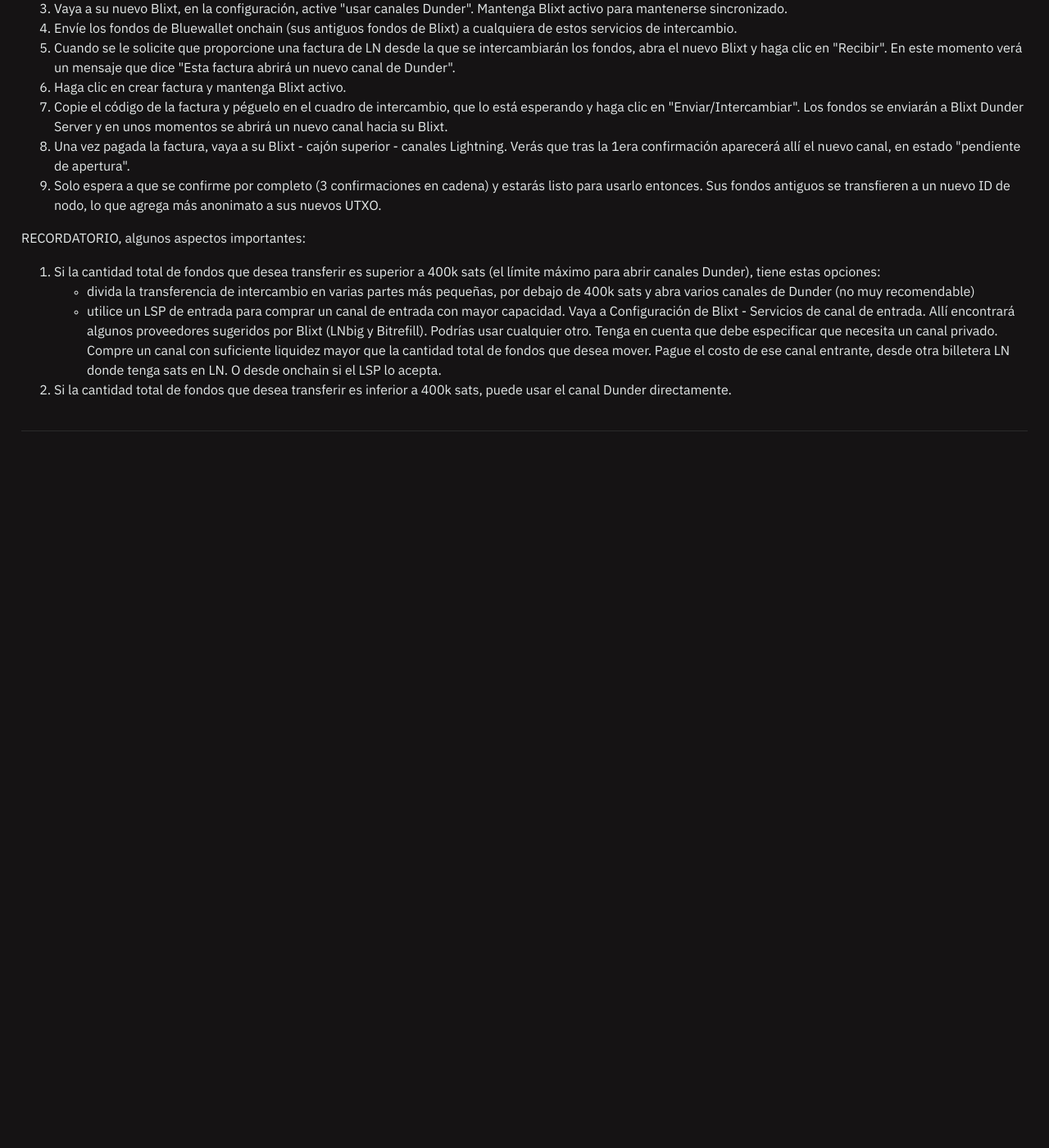
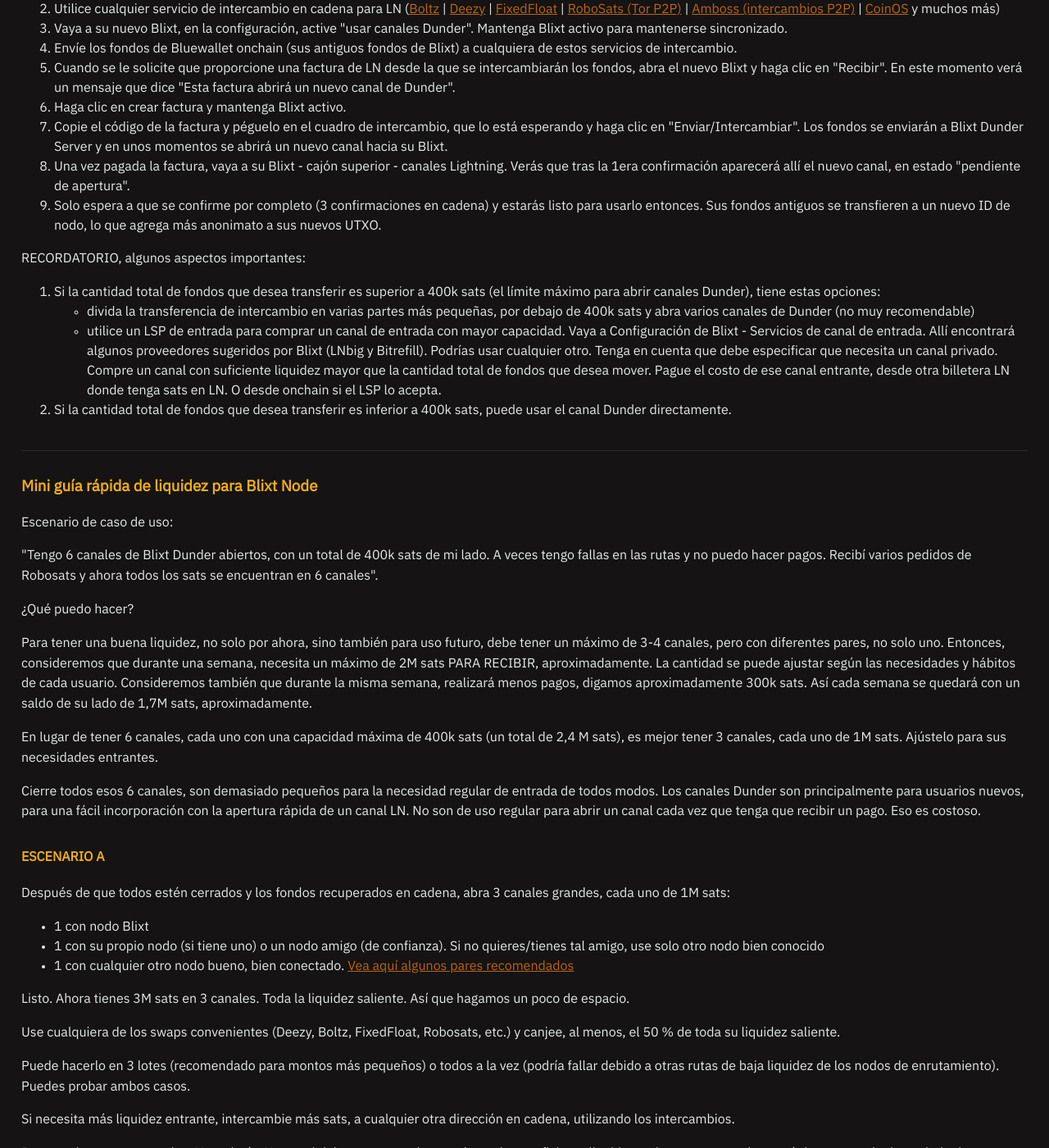
Before and after one commit to BlixtWallet/blixtwallet.github.io, a Jekyll site: the page built from guides_es.html, in a window 1280 px wide and 1400 px high, scrolled down 11406 px. Shown: the whole window at 82% size. Built offline with Jekyll 4.4.1, drawn with Linux system fonts in a browser that asks for light colours; before the commit the page ends 11943 px from its top, so only the background shows below that; some of the changed text lies outside the part shown.

Commit message:
add liquidity guide ES

```diff
--- a/guides_es.html
+++ b/guides_es.html
@@ -43,6 +43,7 @@
       <li><a href="#guia-swap">¿Cómo envío sats a direcciones onchain?</a></li>
       <li><a href="#guia-ism">¿Cómo usar Blixt como "Máquina de Gastos en Infraestructura" (ISM)?</a></li>
       <li><a href="#guia-wallet-viejo">¿Cómo consolidar fondos de una vieja billetera Blixt?</a></li>
+      <li><a href="#guia-liquidez">Mini guía rápida de liquidez para Blixt Node</a></li>
     </ul>
   </section>
 
@@ -382,4 +383,51 @@
       <li>Si la cantidad total de fondos que desea transferir es inferior a 400k sats, puede usar el canal Dunder directamente.</li>
     </ol>
   </section>
+
+  <section id="guide-liquidez">
+    <h3>Mini guía rápida de liquidez para Blixt Node</h3>
+    <p>Escenario de caso de uso:</p>
+    <p>"Tengo 6 canales de Blixt Dunder abiertos, con un total de 400k sats de mi lado. A veces tengo fallas en las rutas y no puedo hacer pagos.
+        Recibí varios pedidos de Robosats y ahora todos los sats se encuentran en 6 canales".
+    </p>
+    <p>¿Qué puedo hacer?</p>
+    <p>Para tener una buena liquidez, no solo por ahora, sino también para uso futuro, debe tener un máximo de 3-4 canales, pero con diferentes pares, no solo uno.
+       Entonces, consideremos que durante una semana, necesita un máximo de 2M sats PARA RECIBIR, aproximadamente. La cantidad se puede ajustar según las necesidades y hábitos de cada usuario.
+       Consideremos también que durante la misma semana, realizará menos pagos, digamos aproximadamente 300k sats.
+       Así cada semana se quedará con un saldo de su lado de 1,7M sats, aproximadamente.
+    </p>
+    <p>En lugar de tener 6 canales, cada uno con una capacidad máxima de 400k sats (un total de 2,4 M sats), es mejor tener 3 canales, cada uno de 1M sats.
+       Ajústelo para sus necesidades entrantes.
+    </p>
+    <p>Cierre todos esos 6 canales, son demasiado pequeños para la necesidad regular de entrada de todos modos.
+       Los canales Dunder son principalmente para usuarios nuevos, para una fácil incorporación con la apertura rápida de un canal LN.
+       No son de uso regular para abrir un canal cada vez que tenga que recibir un pago. Eso es costoso.
+    </p>
+    <h4>ESCENARIO A</h4>
+    <p>Después de que todos estén cerrados y los fondos recuperados en cadena, abra 3 canales grandes, cada uno de 1M sats:</p>
+      <ul>
+        <li>1 con nodo Blixt</li>
+        <li>1 con su propio nodo (si tiene uno) o un nodo amigo (de confianza). Si no quieres/tienes tal amigo,
+            use solo otro nodo bien conocido</li>
+        <li>1 con cualquier otro nodo bueno, bien conectado. <a href="https://github.com/hsjoberg/blixt-wallet/issues/1033">Vea aquí algunos pares recomendados</a></li>
+      </ul>
+    <p>Listo. Ahora tienes 3M sats en 3 canales. Toda la liquidez saliente. Así que hagamos un poco de espacio.</p>
+    <p>Use cualquiera de los swaps convenientes (Deezy, Boltz, FixedFloat, Robosats, etc.) y canjee, al menos, el 50 % de toda su liquidez saliente.</p>
+    <p>Puede hacerlo en 3 lotes (recomendado para montos más pequeños) o todos a la vez (podría fallar debido a otras rutas de baja liquidez de los nodos de enrutamiento). Puedes probar ambos casos.</p>
+    <p>Si necesita más liquidez entrante, intercambie más sats, a cualquier otra dirección en cadena, utilizando los intercambios.</p>
+    <p>Pero no cierres esos canales. No todavía.
+       Un canal debe cerrarse solo cuando no tiene suficiente liquidez o el par no responde o está desconectado demasiado tiempo.</p>
+    <p>Así que ahora tiene suficiente liquidez entrante para comprar más de Robosats.</p>
+    <p>Compre más, intercambie, realice pagos, feliz Lightning. Repetir. Nunca cierres esos canales. Úsalos de un lado a otro.</p>
+    <h4>ESCENARIO B</h4>
+    <p>Mantenga un canal abierto, uno en el que tenga suficientes sats para comprar un canal entrante de cualquier LSP (LNBig, Bitrefill, etc.). El resto, ciérralos.</p>
+    <p>Una vez que estén cerrados, compre 2 grandes canales entrantes de esos LSP. Cada uno de 1-2M sats, suficiente para manejar una gran cantidad de pagos.
+       Cuando los tengas listos, puedes ir y comprar más sats de Robosats.</p>
+    <p>Cambia a onchain usando los servicios de intercambio mencionados anteriormente y sé feliz, hiciste más espacio para comprar más.
+       O simplemente use esos sats para realizar pagos a través de LN.</p>
+    <p>Nunca cierres esos 2 grandes canales. Comprar - intercambiar - gastar - comprar más.</p>
+    <p>Cuando tenga 2 o más canales diferentes con diferentes pares, sí se recomienda usar el MPP (pago de múltiples rutas).
+       Pero cuando tiene solo un canal o múltiples canales con el mismo par, el MPP no funciona y podría terminar en "ruta fallida".</p>
+    <p>Por lo tanto, siempre se recomienda tener canales con diferentes pares / nodos y lo suficientemente grandes como para manejar sus transacciones regulares en un cierto período de tiempo.</p>
+  </section>
 </article>
```
